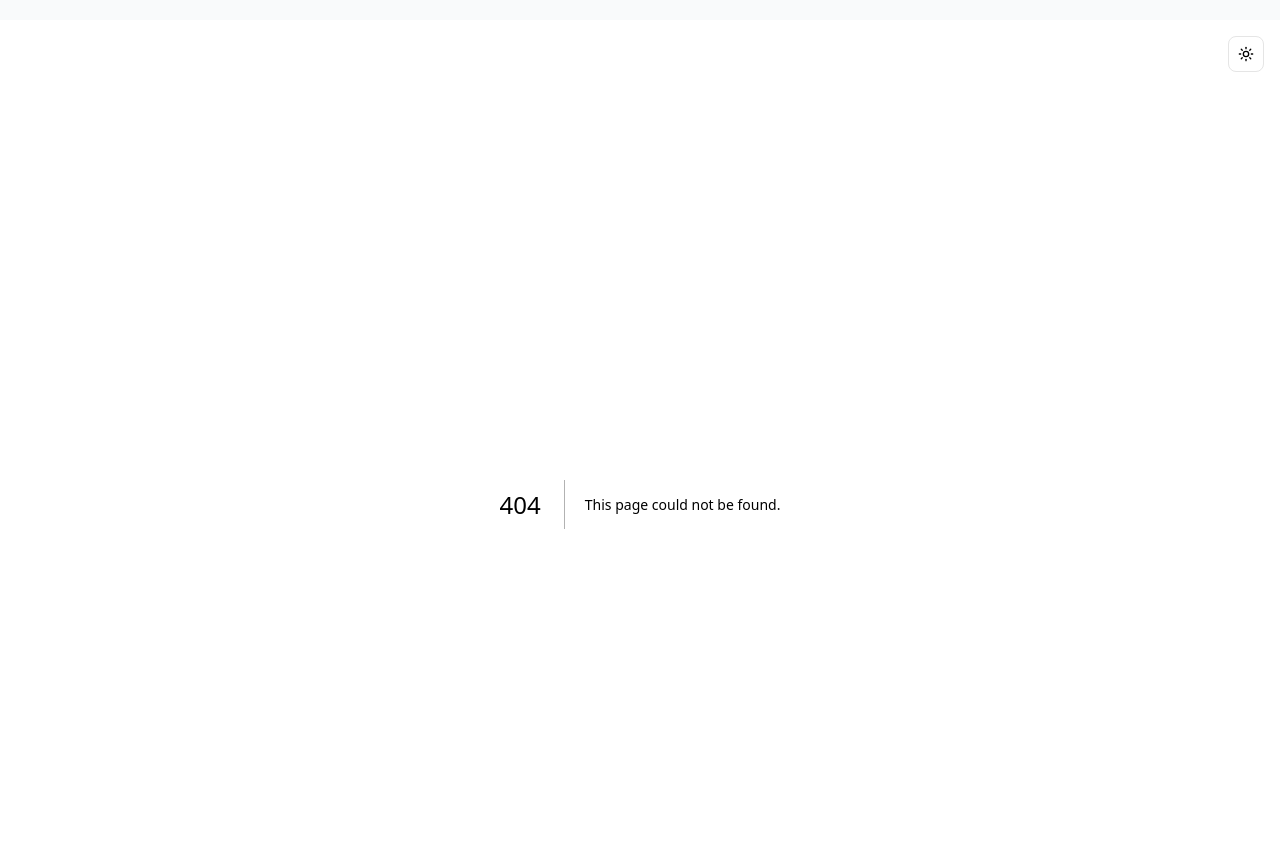
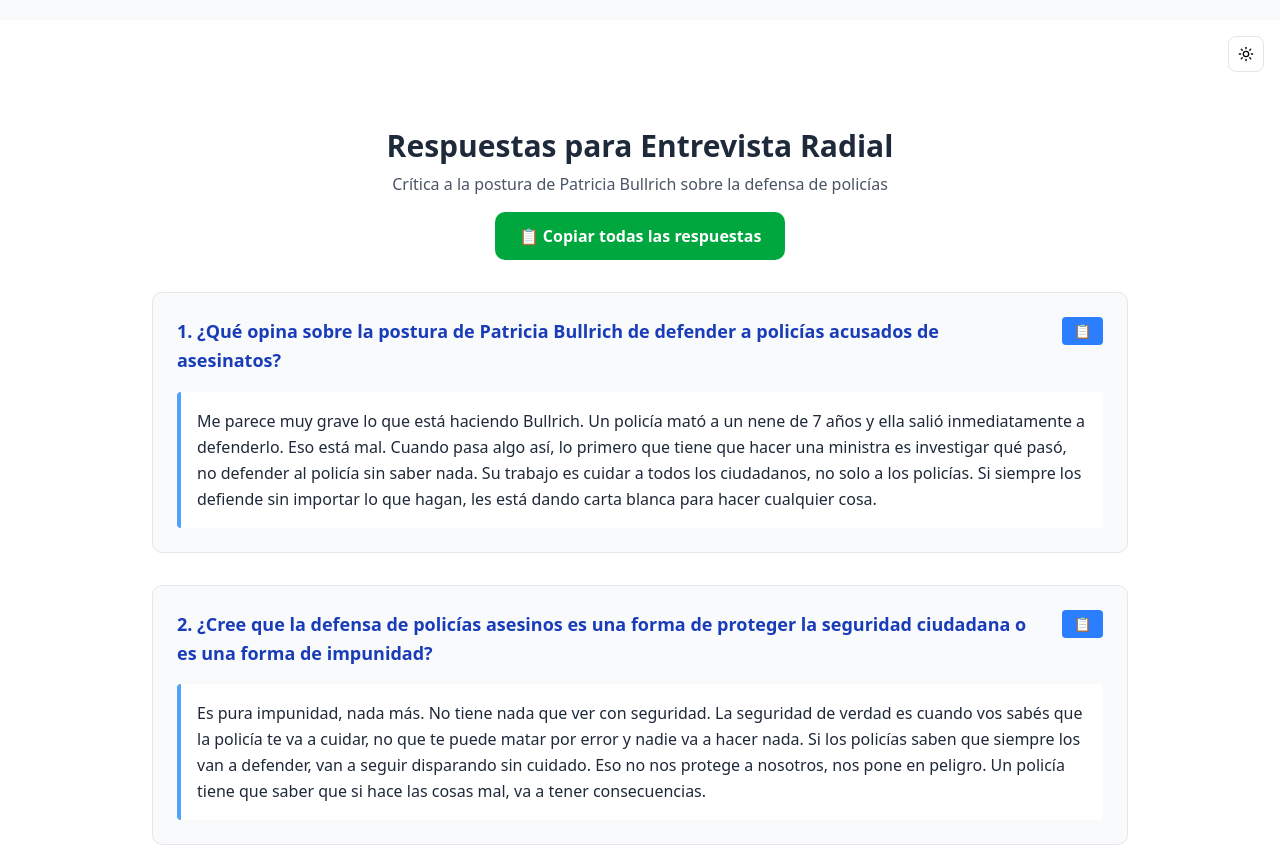
Before and after one commit to informaticadiaz/libreriadecomponentes, a Next.js app: page /entrevista in a window 1280 px wide. Before the commit this address had no page. Shown: the part 780-1626 px from the top of the page. Built offline with nearby package versions, Linux system fonts and the light colour scheme.

Commit message:
FEATURE: interview cuestion

```diff
--- /dev/null
+++ b/app/entrevista/page.tsx
@@ -0,0 +1,5 @@
+import InterviewResponses from "@/components/Entrevistas/InterviewResponses";
+
+export default function Page() {
+    return <InterviewResponses />;
+  }
--- /dev/null
+++ b/components/Entrevistas/InterviewResponses.tsx
@@ -0,0 +1,116 @@
+'use client';
+
+import React from 'react';
+
+interface Question {
+  id: number;
+  question: string;
+  answer: string;
+}
+
+const InterviewResponses: React.FC = () => {
+  const questions: Question[] = [
+    {
+      id: 1,
+      question: "¿Qué opina sobre la postura de Patricia Bullrich de defender a policías acusados de asesinatos?",
+      answer: "Me parece muy grave lo que está haciendo Bullrich. Un policía mató a un nene de 7 años y ella salió inmediatamente a defenderlo. Eso está mal. Cuando pasa algo así, lo primero que tiene que hacer una ministra es investigar qué pasó, no defender al policía sin saber nada. Su trabajo es cuidar a todos los ciudadanos, no solo a los policías. Si siempre los defiende sin importar lo que hagan, les está dando carta blanca para hacer cualquier cosa."
+    },
+    {
+      id: 2,
+      question: "¿Cree que la defensa de policías asesinos es una forma de proteger la seguridad ciudadana o es una forma de impunidad?",
+      answer: "Es pura impunidad, nada más. No tiene nada que ver con seguridad. La seguridad de verdad es cuando vos sabés que la policía te va a cuidar, no que te puede matar por error y nadie va a hacer nada. Si los policías saben que siempre los van a defender, van a seguir disparando sin cuidado. Eso no nos protege a nosotros, nos pone en peligro. Un policía tiene que saber que si hace las cosas mal, va a tener consecuencias."
+    },
+    {
+      id: 3,
+      question: "¿Cómo cree que la postura de Bullrich afecta la confianza en las fuerzas de seguridad?",
+      answer: "La destroza por completo. Yo soy padre y cuando veo que mataron a un nene y la ministra defiende al que disparó, me da miedo. ¿Qué garantía tengo de que no le pase lo mismo a mi hijo? La gente ya no confía en la policía, ahora tienen miedo. Y tenés razón en tener miedo si sabés que pueden matarte 'por error' y no va a pasar nada. Así no se puede vivir. La policía tiene que darnos tranquilidad, no más miedo del que ya tenemos."
+    },
+    {
+      id: 4,
+      question: "¿Qué medidas cree que deberían tomarse para abordar la violencia policial y garantizar la seguridad ciudadana?",
+      answer: "Primero, que los policías sepan cuándo pueden y cuándo no pueden disparar. No podés disparar en una parada de colectivo llena de gente inocente. Segundo, que los entrenen mejor para que no cometan estos errores. Tercero, cuando pase algo así, que se investigue en serio, no que salgan a defenderlos de una. Y cuarto, si un policía mata a alguien inocente, que pague como cualquier persona. No puede haber dos justicias: una para los policías y otra para el resto."
+    },
+    {
+      id: 5,
+      question: "¿Cree que la postura de Bullrich es representativa de la opinión pública sobre la seguridad y la justicia?",
+      answer: "Para nada. La gente común no piensa así. Todos queremos que nos cuiden de los chorros, pero no queremos que nos maten los que nos tienen que cuidar. Es sentido común: si un policía mata a un nene inocente, algo hizo mal. La mayoría de la gente entiende la diferencia entre pelear contra los delincuentes y matar gente inocente. Bullrich habla como si fuéramos tontos, como si no supiéramos que se puede combatir el delito sin matar pibes. Su postura solo gusta a los fanáticos que creen que todo se soluciona a los tiros."
+    }
+  ];
+
+  const copyToClipboard = async (text: string): Promise<void> => {
+    try {
+      await navigator.clipboard.writeText(text);
+      alert('Respuesta copiada al portapapeles');
+    } catch (err) {
+      console.error('Error al copiar:', err);
+    }
+  };
+
+  const copyAllResponses = async (): Promise<void> => {
+    const allText = questions.map(q => `${q.question}\n\n${q.answer}`).join('\n\n---\n\n');
+    try {
+      await navigator.clipboard.writeText(allText);
+      alert('Todas las respuestas copiadas al portapapeles');
+    } catch (err) {
+      console.error('Error al copiar:', err);
+    }
+  };
+
+  return (
+    <div className="max-w-5xl mx-auto p-6 bg-white min-h-screen">
+      <header className="mb-8 text-center">
+        <h1 className="text-3xl font-bold text-gray-800 mb-2">
+          Respuestas para Entrevista Radial
+        </h1>
+        <p className="text-gray-600 mb-4">
+          Crítica a la postura de Patricia Bullrich sobre la defensa de policías
+        </p>
+        <button
+          onClick={copyAllResponses}
+          className="bg-green-600 hover:bg-green-700 text-white px-6 py-3 rounded-lg font-semibold transition-colors duration-200"
+        >
+          📋 Copiar todas las respuestas
+        </button>
+      </header>
+
+      <div className="space-y-8">
+        {questions.map((q) => (
+          <div key={q.id} className="bg-gray-50 border border-gray-200 rounded-lg p-6">
+            <div className="flex justify-between items-start mb-4">
+              <h3 className="text-lg font-bold text-blue-800 leading-relaxed pr-4">
+                {q.id}. {q.question}
+              </h3>
+              <button
+                onClick={() => copyToClipboard(q.answer)}
+                className="bg-blue-500 hover:bg-blue-600 text-white px-3 py-1 rounded text-sm transition-colors duration-200 flex-shrink-0"
+                title="Copiar esta respuesta"
+              >
+                📋
+              </button>
+            </div>
+
+            <div className="bg-white p-4 rounded border-l-4 border-blue-400">
+              <p className="text-gray-800 leading-relaxed text-base">
+                {q.answer}
+              </p>
+            </div>
+          </div>
+        ))}
+      </div>
+
+      <div className="mt-12 p-6 bg-yellow-50 border border-yellow-200 rounded-lg">
+        <h3 className="font-semibold text-yellow-800 mb-3 text-lg">
+          💡 Consejos para la entrevista:
+        </h3>
+        <ul className="text-yellow-700 space-y-2 text-base">
+          <li>• Mantén un tono firme pero respetuoso</li>
+          <li>• Usa ejemplos concretos del caso Thiago cuando sea relevante</li>
+          <li>• Enfatiza que criticar esta postura no significa estar a favor del delito</li>
+          <li>• Destaca que una policía responsable es más efectiva que una impune</li>
+        </ul>
+      </div>
+    </div>
+  );
+};
+
+export default InterviewResponses;
```
